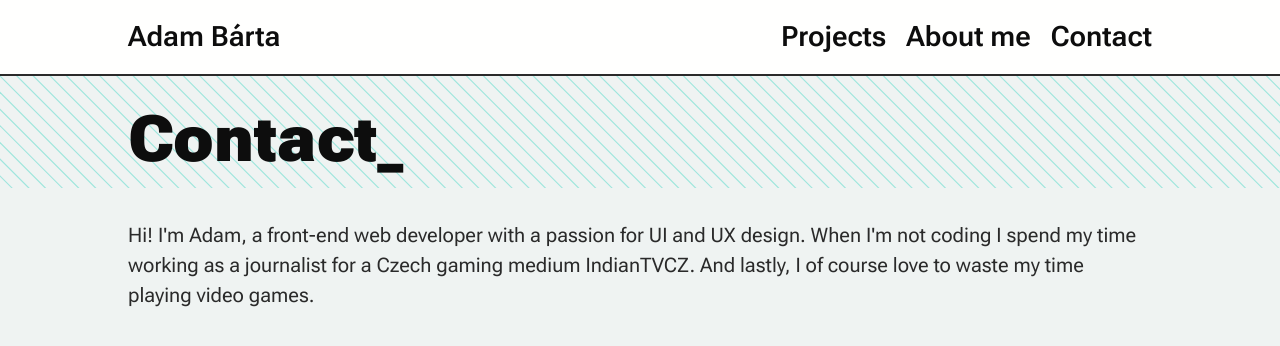
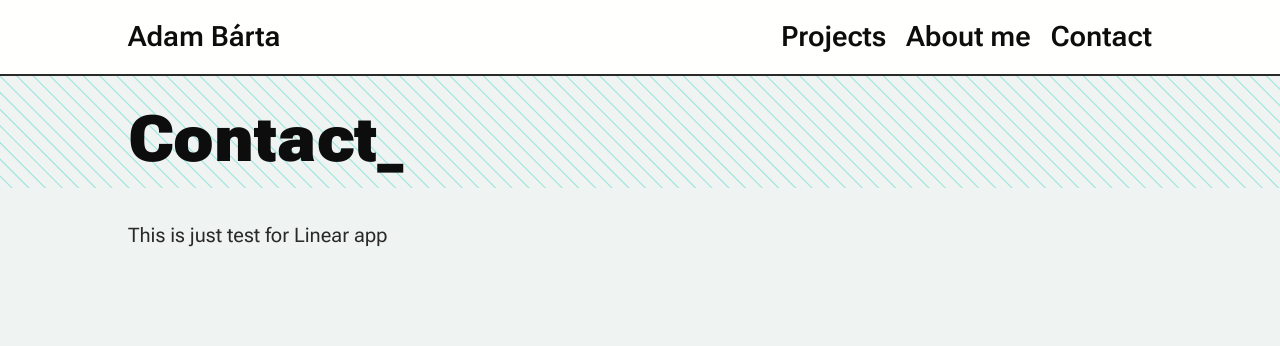
Before and after one commit to PeanutButte7/portfolio, a Next.js app: page /contact in a window 1280 px wide. Shown: the top 346 px of the page. Built offline with nearby package versions, Linux system fonts and the light colour scheme.

Commit message:
Linear PR test

```diff
--- a/src/components/ContactPage/ContactPage.tsx
+++ b/src/components/ContactPage/ContactPage.tsx
@@ -3,17 +3,7 @@ import { Typography } from 'components/UI';
 export function ContactPage() {
     return (
         <>
-            <Typography size='lg'>
-                Hi! I'm Adam, a front-end web developer with a passion for UI
-                and UX design. When I'm not coding I spend my time working as a
-                journalist for a Czech gaming medium
-                <a href='components/About/AboutPage/AboutPage' target='_blank'>
-                    {' '}
-                    IndianTVCZ
-                </a>
-                . And lastly, I of course love to waste my time playing video
-                games.
-            </Typography>
+            <Typography size='lg'>This is just test for Linear app</Typography>
         </>
     );
 }
```
